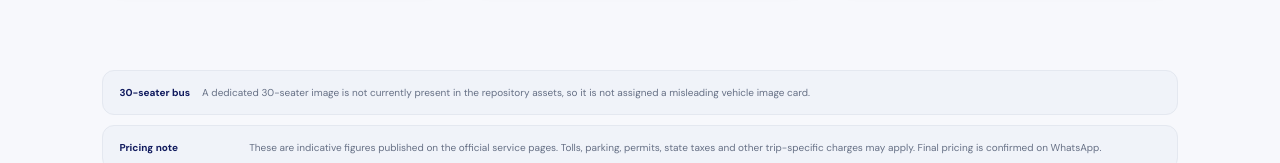
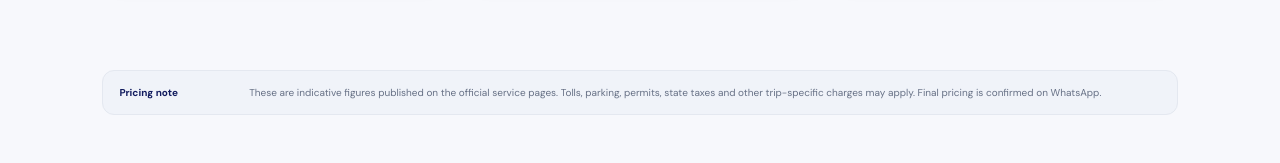
Before and after one commit to JagadeeshO11/tirupatibalajitours_travels, a React (Vite) app: page /fleet in a window 1280 px wide. Shown: the part 4546-4709 px from the top of the page. Built offline with nearby package versions, Linux system fonts and the light colour scheme.

Commit message:
fix: remove unsupported 30-seater fleet note

```diff
--- a/src/pages/Fleet.jsx
+++ b/src/pages/Fleet.jsx
@@ -1,7 +1,7 @@
 import { Luggage, Wind, ShieldCheck, Clock3, Fuel, Users, MapPin, Car, BusFront, Sparkles, ArrowRight } from 'lucide-react';
 import Page from './PageTemplate';
 import { images, whatsapp } from '../data/siteData';
-import { fleet, fleetCategories, fleetCapacityNote } from '../data/fleetData';
+import { fleet, fleetCategories } from '../data/fleetData';
 import './Fleet.css';
 import './FleetOverride.css';
 import { Link } from 'react-router-dom';
@@ -25,7 +25,6 @@ export default function Fleet(){
         <div className="vehicle-media"><img src={v.image} alt={`${v.name} rental in Tirupati`} loading="lazy"/><span className="media-type">{v.category}</span><div className="media-bottom"><span className="media-rate">{v.local}</span><span className="media-seats"><Users/> {v.seats}</span></div></div>
         <div className="rental-info"><div className="vehicle-heading"><div><span className="vehicle-category">{v.category}</span><h3>{v.name}</h3></div><span className="vehicle-capacity">{v.seats} seats</span></div><p className="vehicle-summary">{v.use}</p><div className="vehicle-features">{v.features.map(feature=><span key={feature}><Wind/> {feature}</span>)}<span><Luggage/> {v.bags} bags</span><span><Fuel/> {v.fuel}</span></div><div className="vehicle-price-grid"><span><small>Local</small><b>{v.local}</b></span><span><small>Outstation</small><b>{v.outstation}</b></span></div><p className="vehicle-minimum"><MapPin/> Minimum {v.minimum}</p><Link className="view-details" to={`/fleet/${v.id}`}>View Details</Link><div className="rent-actions"><a className="button" href={`${whatsapp}?text=${encodeURIComponent(`Hi, I want to book ${v.name} in Tirupati. Please share availability and the exact quote.`)}`} target="_blank" rel="noreferrer">Book on WhatsApp</a></div></div>
       </article>)}</div></section>})}
-      <div className="fleet-capacity-note"><strong>30-seater bus</strong><span>{fleetCapacityNote.replace('The official fleet information also lists a 30-seater bus. ','')}</span></div>
       <div className="fleet-pricing-note"><strong>Pricing note</strong><span>These are indicative figures published on the official service pages. Tolls, parking, permits, state taxes and other trip-specific charges may apply. Final pricing is confirmed on WhatsApp.</span></div>
     </section>
   </Page>
```
